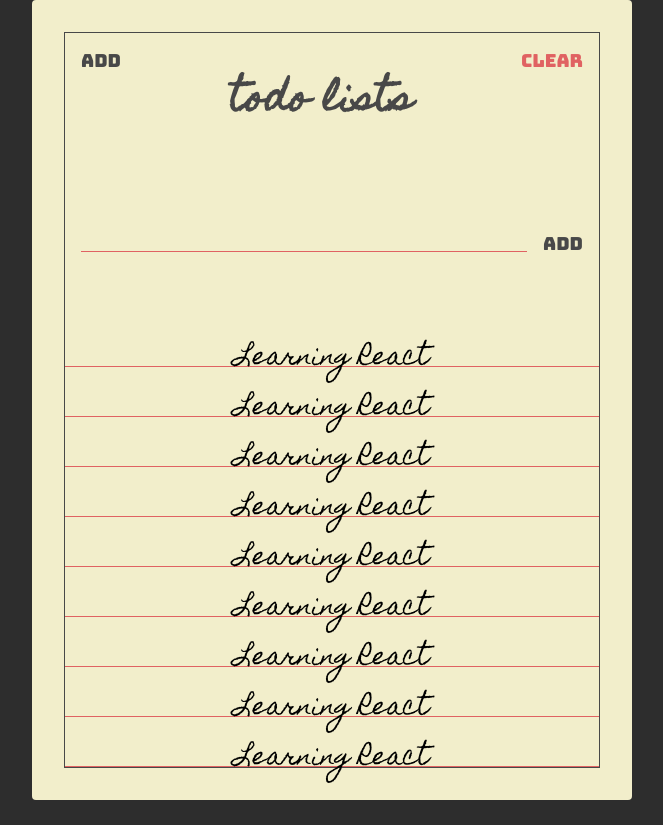
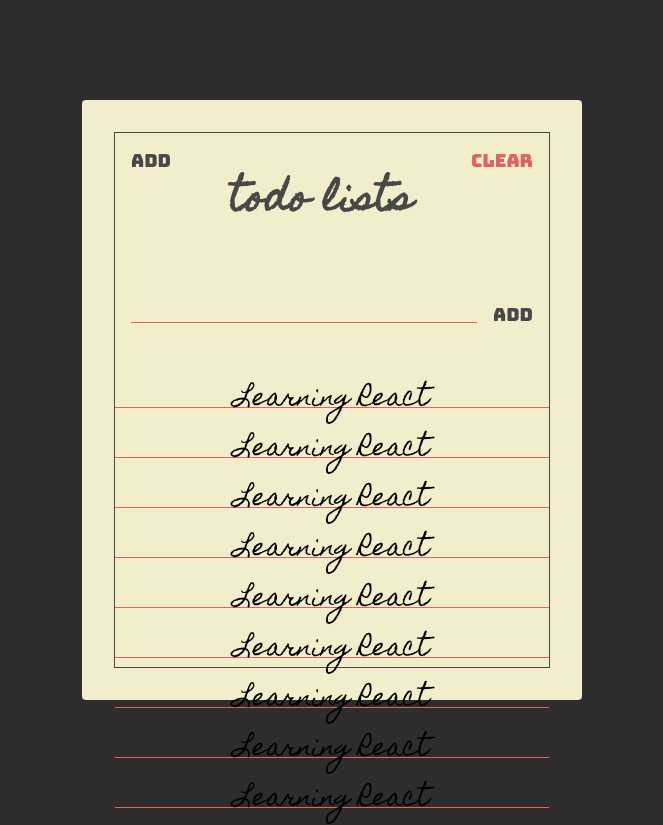
Before and after one commit to virgiangalang/React-Todolist, a React (Create React App) app: page / in a window 1280 px wide. Shown: the whole page, without its empty margins (308-971 px from the left). Before the commit the page ends 800 px from the top, so only its background shows below. Built offline with nearby package versions, Linux system fonts and the light colour scheme.

Commit message:
Komponen Header

```diff
--- a/src/App.js
+++ b/src/App.js
@@ -1,15 +1,12 @@
 import React from "react";
 import "./styles.css";
 import Paper from "./components/Paper";
+import Header from "./components/Header";
 
 export default function App() {
   return (
     <Paper>
-      <section className="header">
-        <button className="header-btn main-black-color">Add</button>
-        <h1 className="header-title">Todo Lists</h1>
-        <button className="header-btn main-red-color">Clear</button>
-      </section>
+      <Header />
 
       <section className="add">
         <form className="add-form">
--- a/src/components/Header.jsx
+++ b/src/components/Header.jsx
@@ -0,0 +1,13 @@
+import React from "react";
+
+const Header = () => {
+  return (
+    <section className="header">
+      <button className="header-btn main-black-color">Add</button>
+      <h1 className="header-title">Todo Lists</h1>
+      <button className="header-btn main-red-color">Clear</button>
+    </section>
+  );
+};
+
+export default Header;
--- a/src/styles.css
+++ b/src/styles.css
@@ -38,8 +38,8 @@
 }
 
 .container {
-  width: 600px;
-  height: 800px;
+  width: 500px;
+  height: 600px;
   background-color: #f2eecb;
   border-radius: 4px;
 
```
